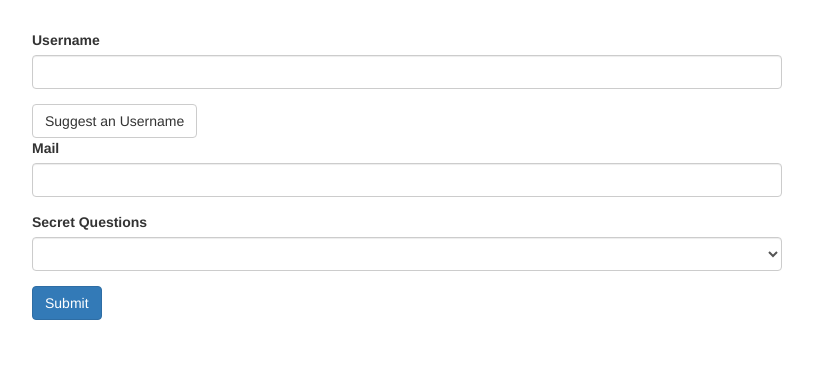
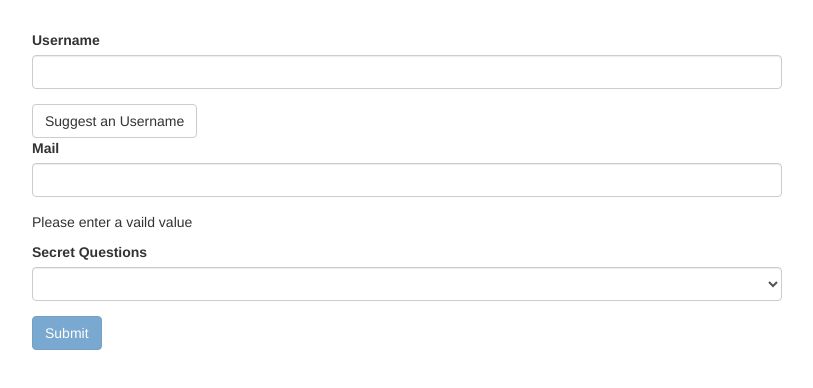
Before and after one commit to gokuljsparkout/Angular-, an Angular app: page / in a window 1280 px wide. Shown: the top 388 px of the page, without its empty margins (233-1046 px from the left). Built offline with nearby package versions, Linux system fonts and the light colour scheme.

Commit message:
Using the Form State

```diff
--- a/src/app/app.component.css
+++ b/src/app/app.component.css
@@ -1,3 +1,7 @@
 .container {
   margin-top: 30px;
 }
+
+input.ng-invalid.ng-touched {
+  border: 1px solid red;
+}
--- a/src/app/app.component.html
+++ b/src/app/app.component.html
@@ -29,7 +29,9 @@
               email
             />
           </div>
+          <p *ngIf="true">Please enter a vaild value</p>
         </div>
+
         <div class="form-group">
           <label for="secret">Secret Questions</label>
           <select id="secret" class="form-control" name="secret" ngModel>
@@ -37,7 +39,9 @@
             <option value="teacher">Your first teacher ?</option>
           </select>
         </div>
-        <button class="btn btn-primary" type="submit">Submit</button>
+        <button class="btn btn-primary" type="submit" [disabled]="!form.valid">
+          Submit
+        </button>
       </form>
     </div>
   </div>
--- a/src/app/app.component.ts
+++ b/src/app/app.component.ts
@@ -11,6 +11,9 @@ export class AppComponent implements OnInit {
     const suggestedName = 'Superuser';
   }
 
+  show() {
+
+   }
   onSubmit() {
     console.log(this.form);
   }
```
